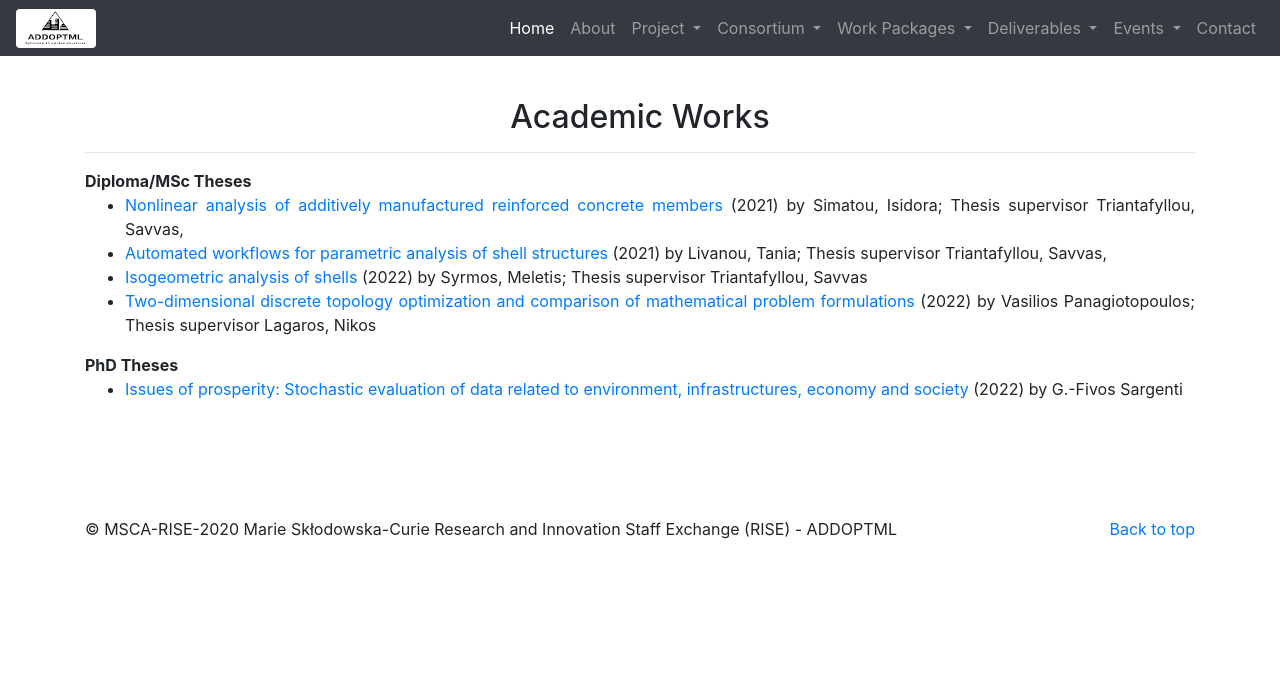
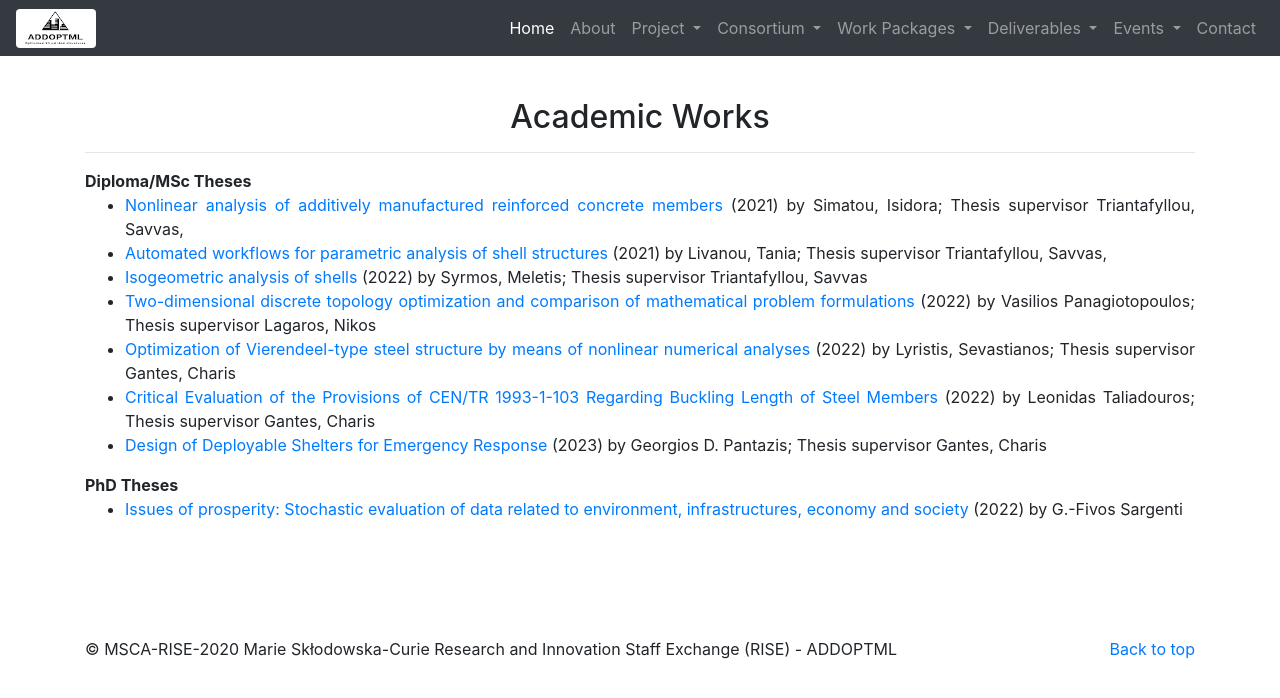
Before and after one commit to mkarampatsis/addoptml, a Jekyll site: the page built from _pages/academics.html, in a window 1280 px wide. Shown: the top 698 px of the page. Built offline with Jekyll 4.4.1, drawn with Linux system fonts in a browser that asks for light colours; nearby versions of some CDN libraries.

Commit message:
changes to academics

```diff
--- a/_pages/academics.html
+++ b/_pages/academics.html
@@ -47,6 +47,24 @@ permalink: /academics/
                 </a>
                 (2022) by Vasilios Panagiotopoulos; Thesis supervisor Lagaros, Nikos
               </li>
+              <li>
+                <a href="https://zenodo.org/record/6590946#.Y-iKg61BxD8" target="_blank">
+                  Optimization of Vierendeel-type steel structure by means of nonlinear numerical analyses
+                </a>
+                (2022) by Lyristis, Sevastianos; Thesis supervisor Gantes, Charis
+              </li>
+              <li>
+                <a href="https://zenodo.org/record/7629794#.Y-iKqq1BxD8" target="_blank">
+                  Critical Evaluation of the Provisions of CEN/TR 1993-1-103 Regarding Buckling Length of Steel Members
+                </a>
+                (2022) by Leonidas Taliadouros; Thesis supervisor Gantes, Charis
+              </li>
+              <li>
+                <a href="https://zenodo.org/record/7629734#.Y-iKmK1BxD8" target="_blank">
+                  Design of Deployable Shelters for Emergency Response
+                </a>
+                (2023) by Georgios D. Pantazis; Thesis supervisor Gantes, Charis
+              </li>
             </ul>
           </dd>
           <dt>PhD Theses</dt>
--- a/index.html
+++ b/index.html
@@ -13,7 +13,7 @@ features:
    img: /assets/imgs/carousel/idonial.jpg
    link: #
  - title: Politecnico Di Torino
-   text: Text for here
+   text:
    img: /assets/imgs/carousel/politecnico_di_torino.jpg
    link: #
  - title: University of Cyprus
```
